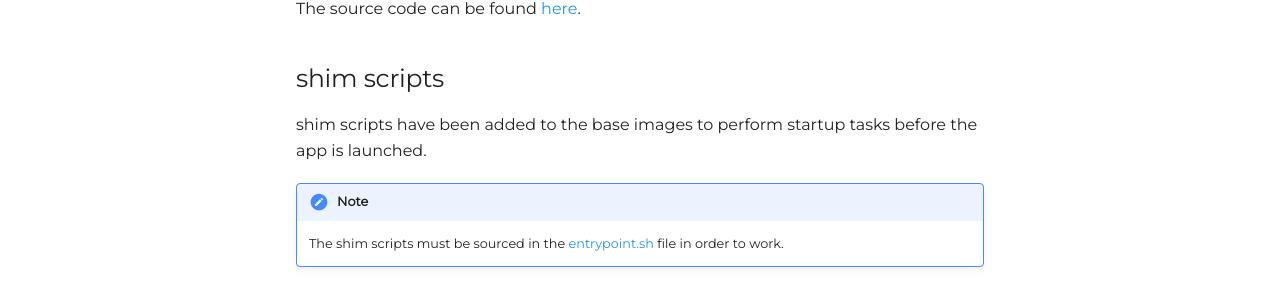
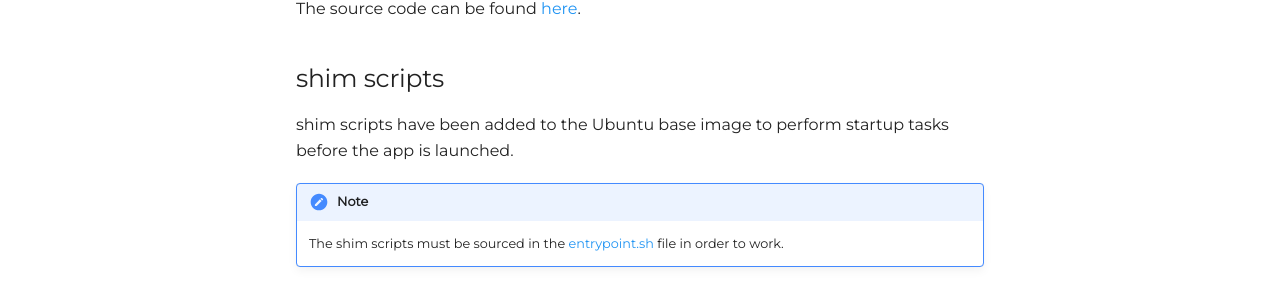
Before and after one commit to nicholaswilde/docs, an MkDocs documentation site: the page built from docs/our-container-images/development/base-images.md, in a window 1280 px wide and 1376 px high. Shown: the part 491-795 px from the top of the window. Built offline with MkDocs 1.6.1 and Material for MkDocs 9.7.7, drawn with Linux system fonts in a browser that asks for light colours; comment, search, counter and statistics services are not loaded.

Commit message:
Reworded shim scripts description
Signed-off-by: Nicholas Wilde <ncwilde43@gmail.com>

```diff
--- a/docs/our-container-images/development/base-images.md
+++ b/docs/our-container-images/development/base-images.md
@@ -14,7 +14,7 @@ The source code can be found [here].
 
 ## shim scripts
 
-shim scripts have been added to the base images to perform startup tasks
+shim scripts have been added to the Ubuntu base image to perform startup tasks
 before the app is launched.
 
 !!! note
```
